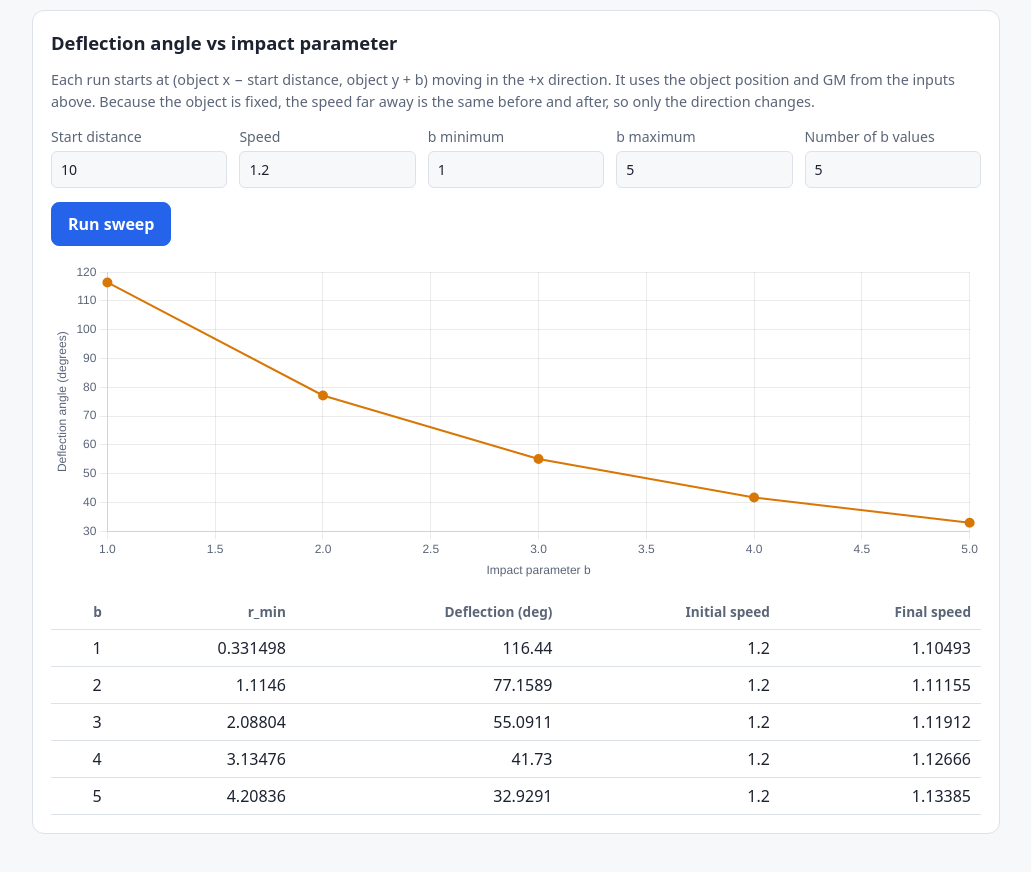
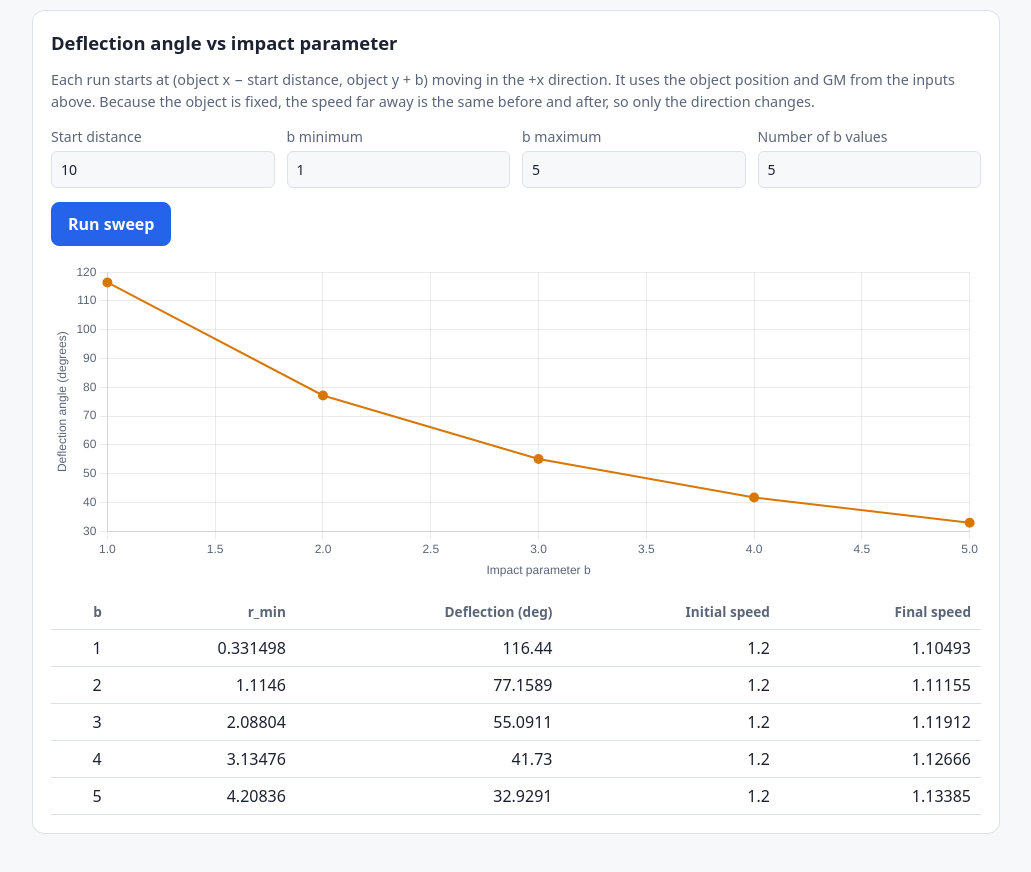
Before and after one commit to ppgel35/Ege-Dede, a plain HTML site: page simulation.html in a window 1280 px wide. Shown: the part 1940-2812 px from the top of the page, without its empty margins (124-1155 px from the left). Drawn offline with nearby package versions, Linux system fonts and the light colour scheme.

Commit message:
changed code for optimization

```diff
--- a/simulation.html
+++ b/simulation.html
@@ -155,7 +155,6 @@
     <form id="sweep-form" novalidate>
       <div class="fields">
         <label>Start distance <input type="number" id="startDist" step="any" min="0"></label>
-        <label>Speed <input type="number" id="sweepSpeed" step="any" min="0"></label>
         <label>b minimum <input type="number" id="bMin" step="any" min="0"></label>
         <label>b maximum <input type="number" id="bMax" step="any" min="0"></label>
         <label>Number of b values <input type="number" id="bCount" step="1" min="1"></label>
@@ -191,7 +190,7 @@
     x0: -10, y0: 2, vx0: 1.2, vy0: 0,
     xStar: 0, yStar: 0, GM: 2,
     tEnd: 40, nSteps: 4000,
-    startDist: 10, sweepSpeed: 1.2, bMin: 1, bMax: 5, bCount: 5
+    startDist: 10, bMin: 1, bMax: 5, bCount: 5
   };
 
   function setInputs(values) {
@@ -236,7 +235,7 @@
       yStar: num('yStar', 'Object position y'),
       GM: num('GM', 'GM'),
       startDist: num('startDist', 'Start distance'),
-      speed: num('sweepSpeed', 'Speed'),
+      speed: Math.hypot(num('vx0', 'Velocity x'), num('vy0', 'Velocity y')),
       bMin: num('bMin', 'b minimum'),
       bMax: num('bMax', 'b maximum'),
       count: num('bCount', 'Number of b values')
@@ -399,6 +398,7 @@
       const res = runSimulation(p);
       renderStats(p, res);
       renderCharts(p, res);
+      runSweep();  // sweep uses the same object position and GM
     } catch (err) {
       showError('error', err.message);
     }
```
